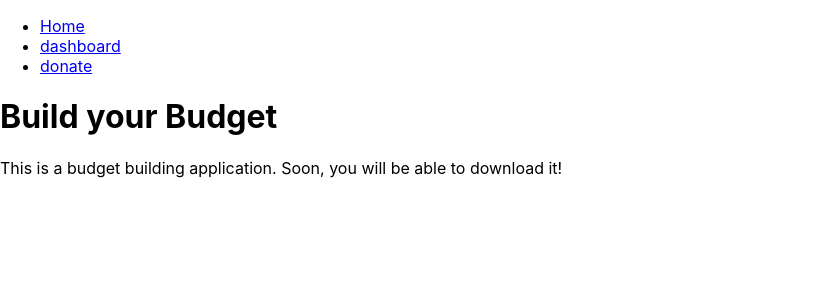
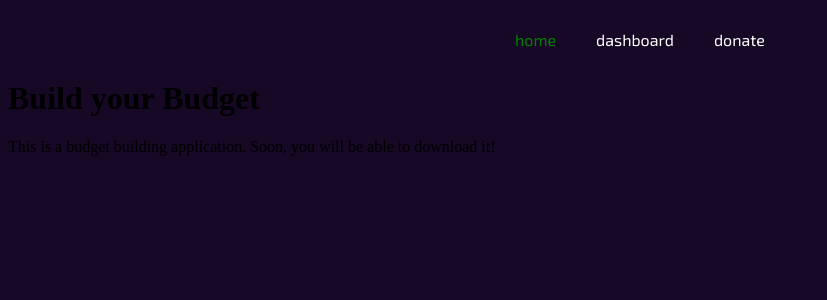
Before and after one commit to dansmith09/Build-Your-Budget, a React (Create React App) app in the folder client/: page / in a window 1280 px wide. Shown: the top 300 px of the page, without its empty margins (0-827 px from the left). Built offline with nearby package versions, Linux system fonts and the light colour scheme.

Commit message:
added basic styling to navbar

```diff
--- a/client/src/components/Navbar.js
+++ b/client/src/components/Navbar.js
@@ -2,17 +2,17 @@ import React from 'react';
 
 function NavTabs({ currentPage, handlePageChange}) {
     return(
-        <ul>
-            <li>
+        <ul className='navbar'>
+            <li className='navbar-items'>
                 <a
                 href="#home"
                 onClick={() => handlePageChange('Home')}
                 className={currentPage === 'Home' ? 'active-navTab' : 'navTab'}
                 >
-                    Home
+                    home
                 </a>
             </li>
-            <li>
+            <li className='navbar-items'>
                 <a
                 href="#home"
                 onClick={() => handlePageChange('Dashboard')}
@@ -21,7 +21,7 @@ function NavTabs({ currentPage, handlePageChange}) {
                     dashboard
                 </a>
             </li>
-            <li>
+            <li className='navbar-items'>
                 <a
                 href="#home"
                 onClick={() => handlePageChange('Donate')}
@@ -29,7 +29,7 @@ function NavTabs({ currentPage, handlePageChange}) {
                 >
                     donate
                 </a>
-            </li>
+            </li >
             {/* Login isnt working yet */}
             {/* <li>
                 <a
--- a/client/src/index.css
+++ b/client/src/index.css
@@ -1,10 +1,42 @@
+@import url('https://fonts.googleapis.com/css2?family=Exo+2&display=swap');
+@import url('https://fonts.googleapis.com/css2?family=Exo+2:wght@300&display=swap');
+
+:root {
+  --main-color: #170826;
+  --main-text: #FFF;
+  /* --med-text:
+  --sub-text: */
+  --active-text: green;
+}
+
 body {
-  margin: 0;
-  font-family: -apple-system, BlinkMacSystemFont, 'Segoe UI', 'Roboto', 'Oxygen',
-    'Ubuntu', 'Cantarell', 'Fira Sans', 'Droid Sans', 'Helvetica Neue',
-    sans-serif;
-  -webkit-font-smoothing: antialiased;
-  -moz-osx-font-smoothing: grayscale;
+  background-color: var(--main-color)
+}
+
+.navbar {
+  display: flex;
+  flex-direction: row;
+  justify-content: center;
+  padding: 0;
+  margin-top: 30px;
+  margin-bottom: 30px
+}
+.navbar-items {
+  list-style: none;
+  text-decoration: none;
+  justify-content: space-around;
+}
+.navTab {
+  color: var(--main-text);
+  text-decoration: none;
+  font-family: 'Exo 2', sans-serif;
+  padding: 20px;
+}
+.active-navTab {
+  text-decoration: none;
+  color: var(--active-text);
+  font-family: 'Exo 2', sans-serif;
+  padding: 20px;
 }
 
 code {
```
